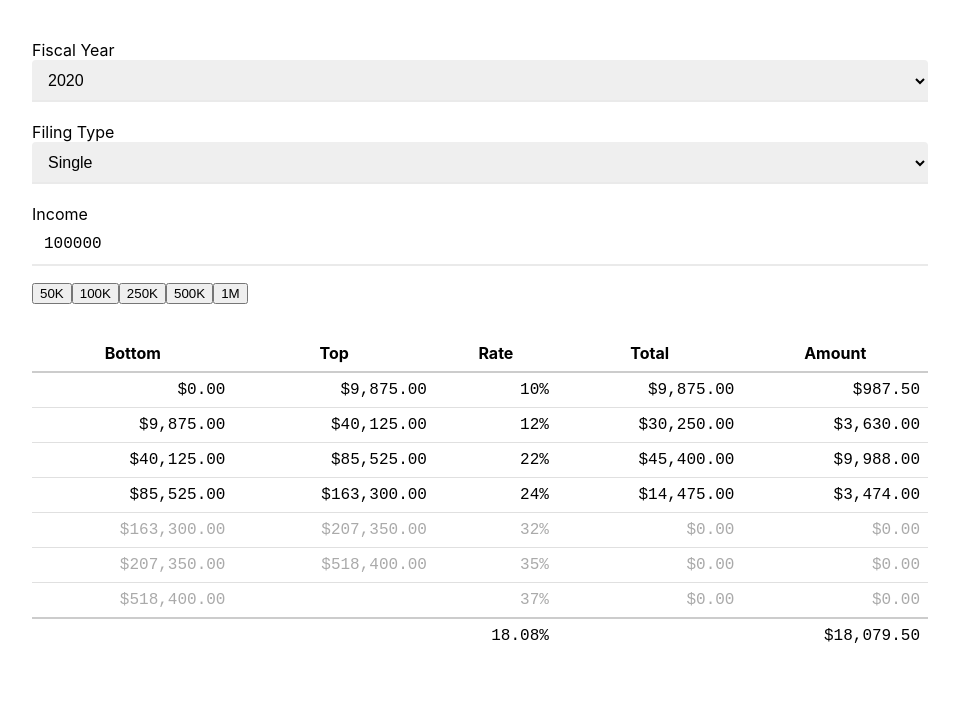
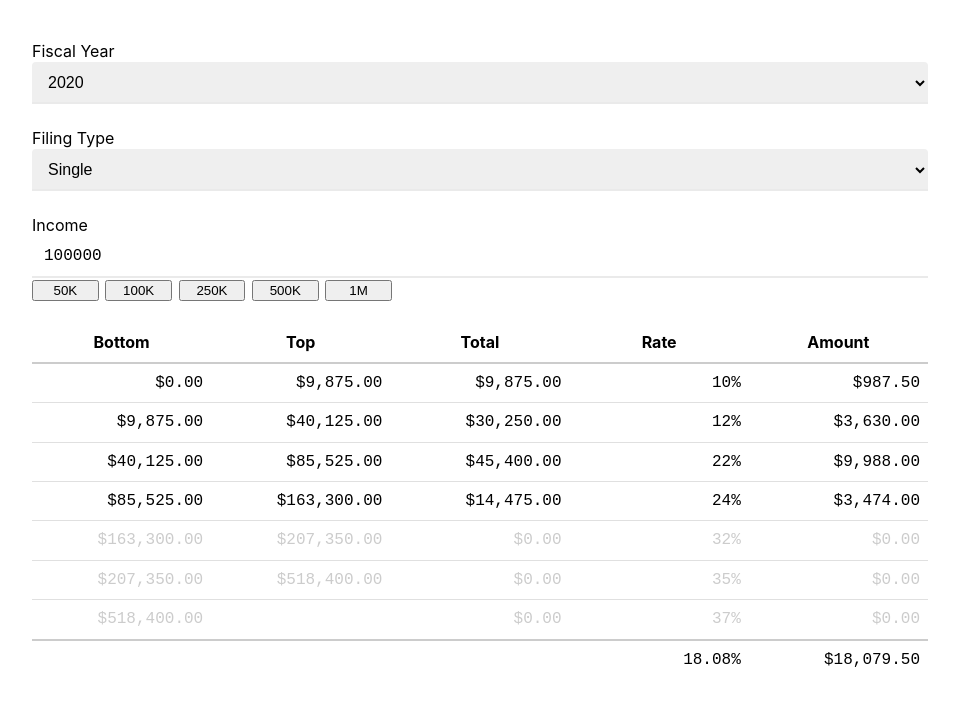
Before and after one commit to kddnewton/taxes, a React app: page / in a window 1280 px wide. Shown: the top 706 px of the page, without its empty margins (160-1119 px from the left). Built offline with nearby package versions, Linux system fonts and the light colour scheme; the HTML template or start-up script is replaced by a standard one.

Commit message:
Use a vertical gutter

```diff
--- a/src/App.tsx
+++ b/src/App.tsx
@@ -1,6 +1,7 @@
 import React, { useState } from "react";
 
 import bracketSets from "./bracketSets.json";
+import Gutter from "./Gutter";
 import Settings from "./Settings";
 import Table from "./Table";
 import { BracketSetsKey, FilingType } from "./typings";
@@ -20,6 +21,7 @@ const App: React.FC = () => {
         onFilingTypeChange={setFilingType}
         onIncomeChange={setIncome}
       />
+      <Gutter />
       <Table
         bracketSet={bracketSets[bracketSetsKey]}
         filingType={filingType}
--- /dev/null
+++ b/src/Gutter.tsx
@@ -0,0 +1,7 @@
+import React from "react";
+
+const Gutter: React.FC = () => (
+  <div className="gutter" />
+);
+
+export default Gutter;
--- a/src/Settings.tsx
+++ b/src/Settings.tsx
@@ -1,6 +1,7 @@
 import React from "react";
 
 import bracketSets from "./bracketSets.json";
+import Gutter from "./Gutter";
 import Select from "./Select";
 import { BracketSetsKey, FilingType } from "./typings";
 
@@ -38,7 +39,7 @@ const Settings: React.FC<SettingsProps> = ({
 
   return (
     <div className="flex-column">
-      <label className="label" htmlFor="year">
+      <label htmlFor="year">
         Fiscal Year
         <Select<BracketSetsKey>
           id="year"
@@ -52,7 +53,8 @@ const Settings: React.FC<SettingsProps> = ({
           value={bracketSetsKey}
         />
       </label>
-      <label className="label" htmlFor="type">
+      <Gutter />
+      <label htmlFor="type">
         Filing Type
         <Select<FilingType>
           id="type"
@@ -67,7 +69,8 @@ const Settings: React.FC<SettingsProps> = ({
           value={filingType}
         />
       </label>
-      <label className="label" htmlFor="income">
+      <Gutter />
+      <label htmlFor="income">
         Income
         <input
           className="control monospace"
@@ -78,7 +81,7 @@ const Settings: React.FC<SettingsProps> = ({
           value={income}
         />
       </label>
-      <p>
+      <div className="shortcuts">
         <IncomeButton value={50000} onClick={onIncomeChange} />
         <IncomeButton value={100000} onClick={onIncomeChange} />
         <IncomeButton value={250000} onClick={onIncomeChange} />
@@ -86,7 +89,7 @@ const Settings: React.FC<SettingsProps> = ({
         <IncomeButton value={1000000} onClick={onIncomeChange}>
           1M
         </IncomeButton>
-      </p>
+      </div>
     </div>
   );
 };
--- a/src/Table.tsx
+++ b/src/Table.tsx
@@ -6,9 +6,9 @@ import { Bracket, BracketSet, FilingType } from "./typings";
 type Segment = {
   minimum: number;
   maximum?: number;
+  total: number;
   rate: number;
-  bracketTotal: number;
-  taxTotal: number;
+  amount: number;
 };
 
 const getBracketTotal = (income: number, minimum: number, maximum?: number) => {
@@ -28,14 +28,14 @@ const makeSegments = ({ bracketSet, filingType, income }: TableProps): Segment[]
     const nextBracket = bracketSet[index + 1];
     const maximum = nextBracket && nextBracket[filingType];
 
-    const bracketTotal = getBracketTotal(income, minimum, maximum);
+    const total = getBracketTotal(income, minimum, maximum);
 
     return {
       minimum,
       maximum,
+      total,
       rate: bracket.rate,
-      bracketTotal,
-      taxTotal: bracketTotal * bracket.rate / 100
+      amount: total * bracket.rate / 100
     };
   })
 );
@@ -53,12 +53,12 @@ const TableRow: React.FC<TableRowProps> = ({ income, segment }) => (
     <td>
       {segment.maximum && <Dollars amount={segment.maximum} />}
     </td>
+    <td>
+      <Dollars amount={segment.total} />
+    </td>
     <td>{segment.rate}%</td>
     <td>
-      <Dollars amount={segment.bracketTotal} />
-    </td>
-    <td>
-      <Dollars amount={segment.taxTotal} />
+      <Dollars amount={segment.amount} />
     </td>
   </tr>
 );
@@ -72,19 +72,20 @@ type TableProps = {
 const Table: React.FC<TableProps> = ({ bracketSet, filingType, income }) => {
   const segments = makeSegments({ bracketSet, filingType, income });
 
-  let taxTotal = 0;
+  let amount = 0;
   segments.forEach(segment => {
-    taxTotal += segment.taxTotal;
+    amount += segment.amount;
   });
 
   return (
-    <table className="table">
+    <div className="table">
+      <table>
         <thead>
           <tr>
             <th>Bottom</th>
             <th>Top</th>
+            <th>Total</th>
             <th>Rate</th>
-          <th>Total</th>
             <th>Amount</th>
           </tr>
         </thead>
@@ -95,17 +96,17 @@ const Table: React.FC<TableProps> = ({ bracketSet, filingType, income }) => {
         </tbody>
         <tfoot className="monospace">
           <tr>
-          <td colSpan={2} />
+            <td colSpan={3} />
             <td>
-            {(taxTotal / income * 100).toFixed(2)}%
+              {(amount / income * 100).toFixed(2)}%
             </td>
-          <td />
             <td>
-            <Dollars amount={taxTotal} />
+              <Dollars amount={amount} />
             </td>
           </tr>
         </tfoot>
       </table>
+    </div>
   );
 };
 
--- a/src/styles.css
+++ b/src/styles.css
@@ -2,6 +2,7 @@ body {
   font-family: -apple-system, system-ui, BlinkMacSystemFont, "Segoe UI", Roboto, Ubuntu;
   font-size: 16px;
   font-weight: 400;
+  line-height: 1.4em;
   margin: 0;
 }
 
@@ -26,6 +27,10 @@ body {
   }
 }
 
+.gutter {
+  height: 1.4em;
+}
+
 .monospace {
   font-family: "Courier New", Courier, monospace;
 }
@@ -36,12 +41,15 @@ body {
 }
 
 .table {
+  max-width: 100%;
+  overflow-x: auto;
+}
+
+.table table {
   background-color: transparent;
   border-collapse: collapse;
   border-spacing: 0;
   box-sizing: border-box;
-  margin: 15px 0;
-  max-width: 100%;
   width: 100%;
 }
 
@@ -56,7 +64,7 @@ body {
 }
 
 .table tr.disabled {
-  color: #aaa;
+  color: #ccc;
 }
 
 .table td {
@@ -64,16 +72,13 @@ body {
   padding: 8px;
   text-align: right;
   vertical-align: top;
+  width: 20%;
 }
 
 .table tbody tr:first-child td,
 .table tfoot tr:first-child td {
   border-top-width: 2px;
   border-top-color: #ccc;
-}
-
-.label + .label {
-  margin-top: 20px;
 }
 
 .control {
@@ -100,3 +105,11 @@ body {
 .control:focus, .control:hover {
   box-shadow: inset 0 1px 1px rgba(0, 0, 0, 0.075);
 }
+
+.shortcuts button {
+  width: 5em;
+}
+
+.shortcuts button + button {
+  margin-left: 0.5em;
+}
```
Lines whose indentation alone changed are shown as unchanged.
